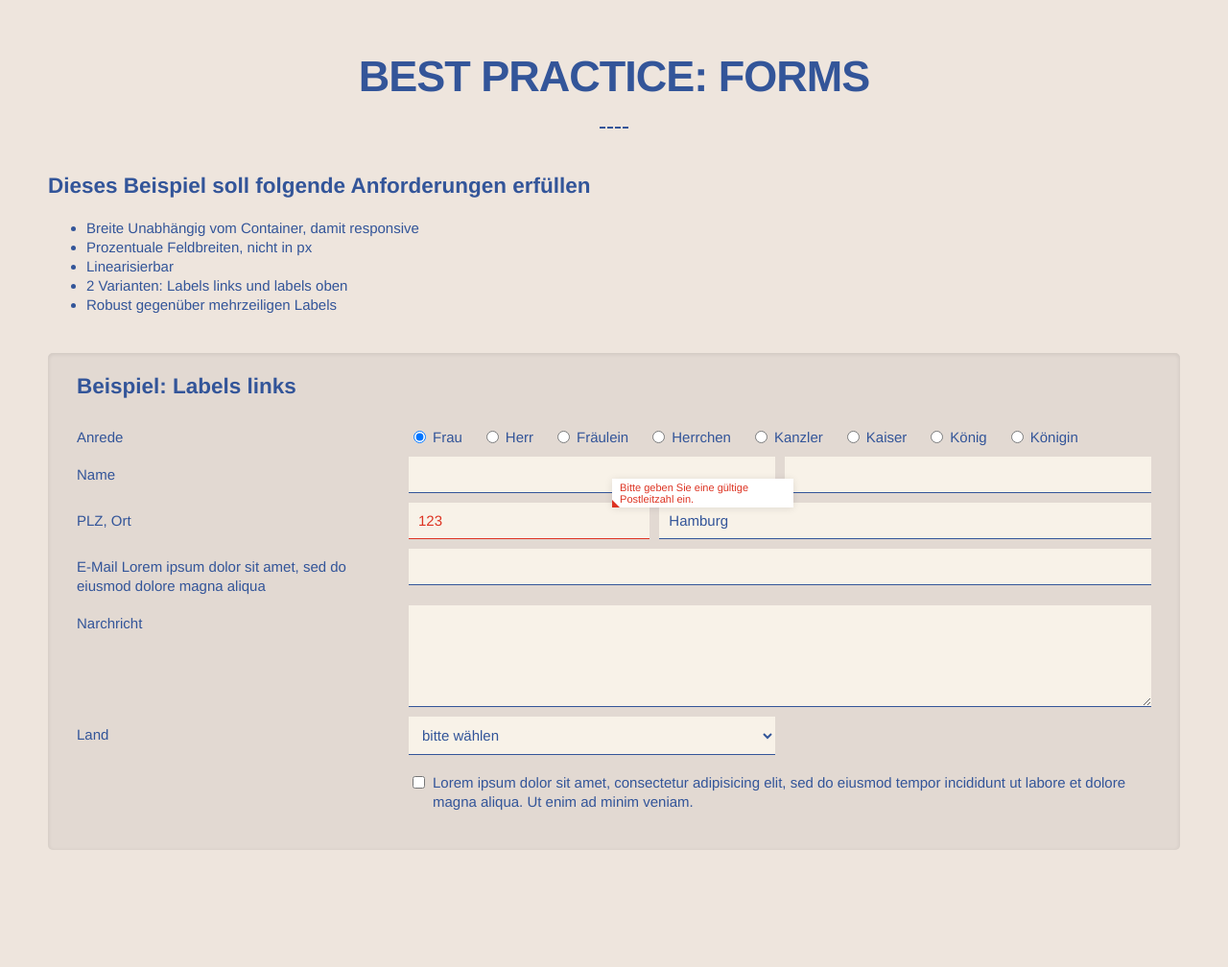
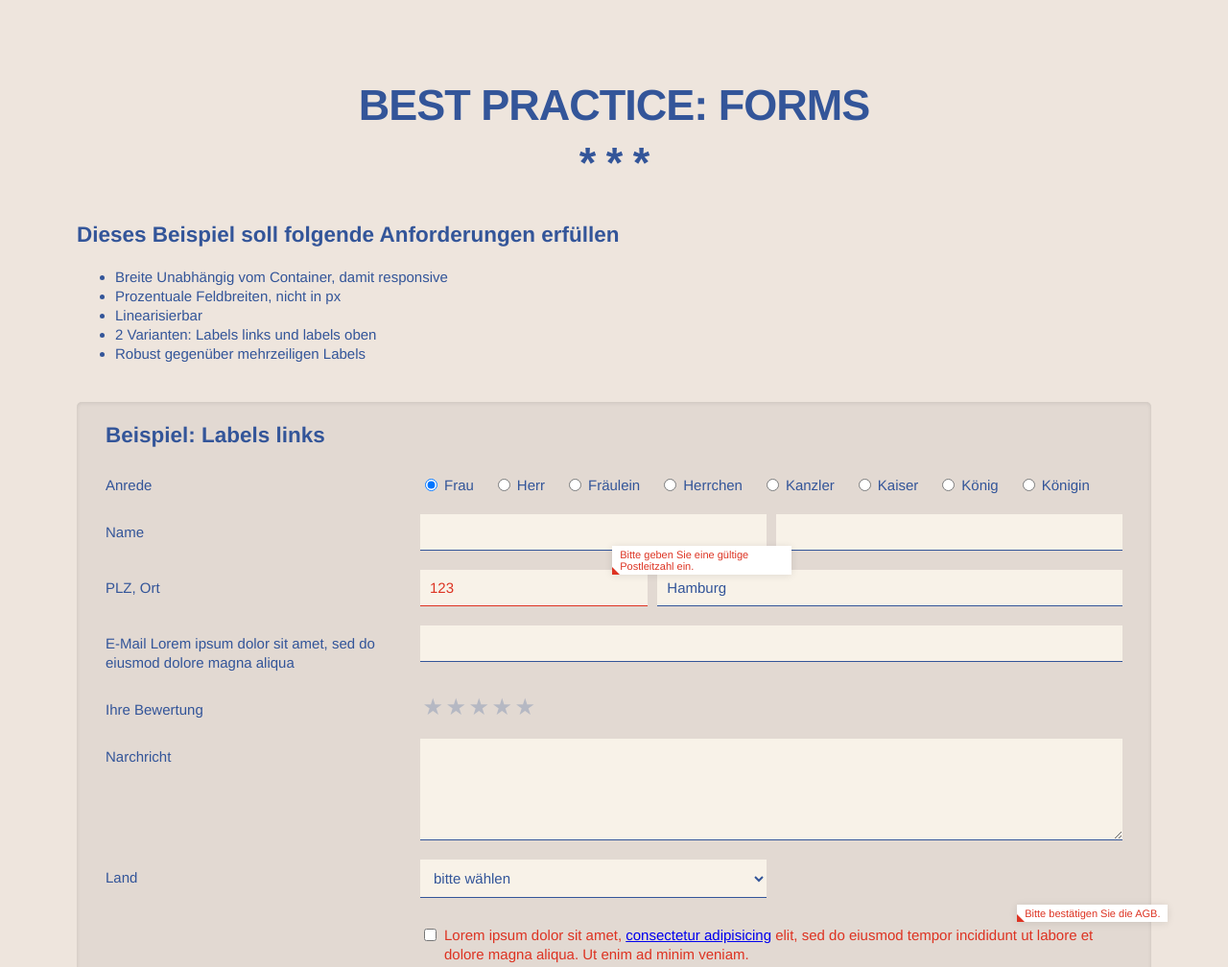
Before and after one commit to levito/S2-Boilerplate-Forms, a plain HTML site: page index.html in a window 1280 px wide. Shown: the top 1008 px of the page at 96% size. Before the commit the page ends 936 px from the top, so only its background shows below. Drawn offline with Linux system fonts and the light colour scheme; files whose address does not match are found by name.

Commit message:
added error highlighting for radios/checkboxes, added star rating

```diff
--- a/extensions/forms.less
+++ b/extensions/forms.less
@@ -1,3 +1,5 @@
+@charset "UTF-8";
+
 #basefont() {
 	font: 15px/1.333 normal normal normal Arial, Helvetica, sans-serif;
 }
@@ -7,7 +9,7 @@
 }
 
 body {
-	margin: 50px;
+	margin: 80px;
 	background: #eee5dd;
 }
 h1 {
@@ -16,11 +18,9 @@ h1 {
 	text-transform: uppercase;
 	letter-spacing: -1px;
 	&:after {
-		content: "";
+		content: "* * *";
 		display: block;
-		width: 30px;
-		margin: .5em auto 1em;
-		border-top: 2px dashed;
+		text-align: center;
 	}
 }
 body,
@@ -82,7 +82,7 @@ fieldset {
 		@labelwidth: 30%;
 		@indent: @labelwidth / (100% - @labelwidth) * 100;
 		#boxsizing;
-		padding: 0 0 10px;
+		padding: 0 0 20px;
 		font-size: 0;
 		line-height: 0;
 		@media screen and (min-width:768px) {
@@ -132,6 +132,9 @@ fieldset {
 				input[type="radio"] {
 					position: absolute;
 					left: 0;
+					&.error + span {
+						color: #d32;
+					}
 				}
 			}
 			.errormsg {
@@ -162,6 +165,37 @@ fieldset {
 			.error ~ .errormsg {
 				display: block;
 			}
+
+			// rating
+			&.rating {
+				direction: rtl;
+				width: auto;
+				label,
+				input {
+					margin: 0;
+					padding: 0;
+					width: 24px;
+					height: 24px;
+				}
+				label {
+					font-size: 24px;
+					margin:0;
+					display: inline-block;
+					color: #b5b8c3;
+					&:before {
+						content: "\2605";
+					}
+				}
+				input {
+					position: relative;
+					margin-left: -24px;
+					opacity: 0;
+					&:hover ~ label,
+					&:checked ~ label {
+						color: #359;
+					}
+				}
+			}
 		}
 	}
 }
--- a/index.html
+++ b/index.html
@@ -28,38 +28,38 @@
 			<h2>Beispiel: Labels links</h2>
 			<div class="formrow">
 				<div class="label">Anrede</div>
-				<div class="formitem col1of1">
+				<div class="formitem">
 					<label>
-						<input type="radio" name="r" checked/>
-						Frau
+						<input type="radio" name="salutation" checked/>
+						<span>Frau</span>
 					</label>
 					<label>
-						<input type="radio" name="r"/>
-						Herr
+						<input type="radio" name="salutation"/>
+						<span>Herr</span>
 					</label>
 					<label>
-						<input type="radio" name="r"/>
-						Fräulein
+						<input type="radio" name="salutation"/>
+						<span>Fräulein</span>
 					</label>
 					<label>
-						<input type="radio" name="r"/>
-						Herrchen
+						<input type="radio" name="salutation"/>
+						<span>Herrchen</span>
 					</label>
 					<label>
-						<input type="radio" name="r"/>
-						Kanzler
+						<input type="radio" name="salutation"/>
+						<span>Kanzler</span>
 					</label>
 					<label>
-						<input type="radio" name="r"/>
-						Kaiser
+						<input type="radio" name="salutation"/>
+						<span>Kaiser</span>
 					</label>
 					<label>
-						<input type="radio" name="r"/>
-						König
+						<input type="radio" name="salutation"/>
+						<span>König</span>
 					</label>
 					<label>
-						<input type="radio" name="r"/>
-						Königin
+						<input type="radio" name="salutation"/>
+						<span>Königin</span>
 					</label>
 				</div>
 			</div>
@@ -80,18 +80,33 @@
 				</div>
 				<div class="formitem col2of3">
 					<input type="text" value="Hamburg"/>
-					<span class="errormsg">Bitte geben Sie eine gültige Postleitzahl ein.</span>
+					<span class="errormsg">Bitte geben Sie Ihren Wohnort ein.</span>
 				</div>
 			</div>
 			<div class="formrow">
 				<label>E-Mail Lorem ipsum dolor sit amet, sed do eiusmod dolore magna aliqua</label>
-				<div class="formitem col1of1">
+				<div class="formitem">
 					<input type="text"/>
 				</div>
 			</div>
 			<div class="formrow">
+				<div class="label">Ihre Bewertung</div>
+				<div class="formitem rating">
+					<input type="radio" name="rating" id="rating5"/>
+					<label for="rating5"></label>
+					<input type="radio" name="rating" id="rating4"/>
+					<label for="rating4"></label>
+					<input type="radio" name="rating" id="rating3"/>
+					<label for="rating3"></label>
+					<input type="radio" name="rating" id="rating2"/>
+					<label for="rating2"></label>
+					<input type="radio" name="rating" id="rating1"/>
+					<label for="rating1"></label>
+				</div>
+			</div>
+			<div class="formrow">
 				<label>Narchricht</label>
-				<div class="formitem col1of1">
+				<div class="formitem">
 					<textarea cols="40" rows="5"></textarea>
 				</div>
 			</div>
@@ -108,10 +123,11 @@
 				</div>
 			</div>
 			<div class="formrow">
-				<div class="formitem col1of1">
+				<div class="formitem">
 					<label>
-						<input type="checkbox"/>Lorem ipsum dolor sit amet, consectetur adipisicing elit, sed do eiusmod
-						tempor incididunt ut labore et dolore magna aliqua. Ut enim ad minim veniam.
+						<input type="checkbox" class="error"/>
+						<span>Lorem ipsum dolor sit amet, <a href="javascript://">consectetur adipisicing</a> elit, sed do eiusmod tempor incididunt ut labore et dolore magna aliqua. Ut enim ad minim veniam.</span>
+						<span class="errormsg">Bitte bestätigen Sie die AGB.</span>
 					</label>
 				</div>
 			</div>
```
Also changed, not shown: extensions/forms.css.
